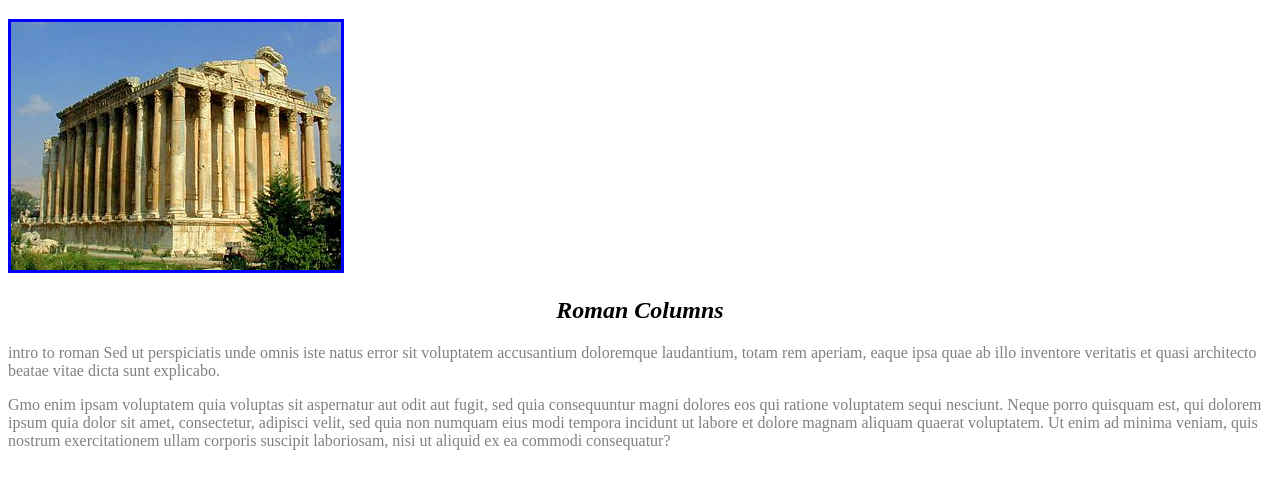
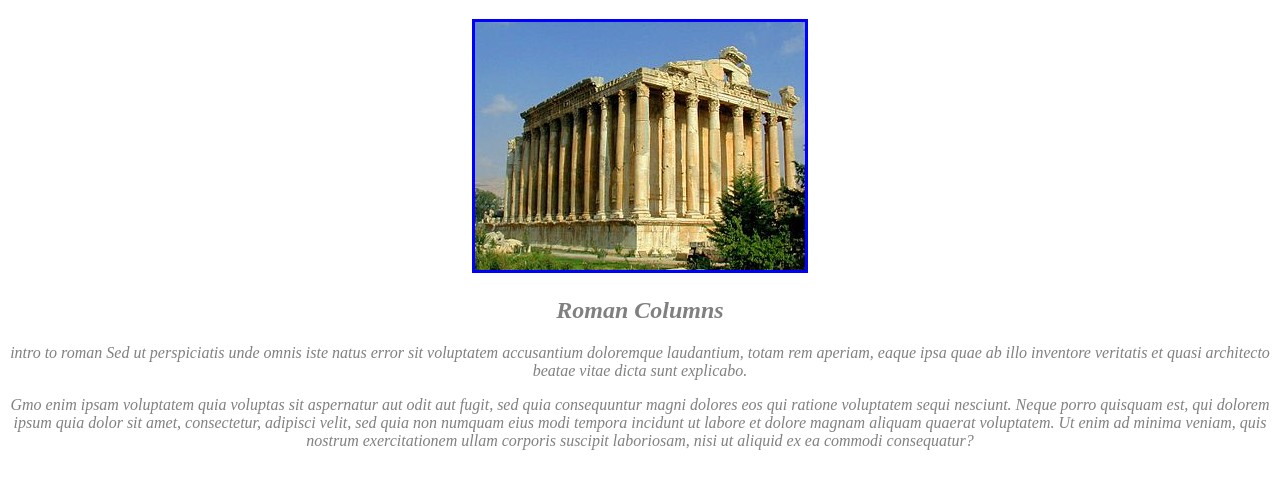
Before and after one commit to Sara-Hamilton/boring-lecture, a plain HTML site: page index.html in a window 1280 px wide. Shown: the part 61-550 px from the top of the page. Drawn offline with Linux system fonts and the light colour scheme.

Commit message:
add div for styling intro class

```diff
--- a/css/styles.css
+++ b/css/styles.css
@@ -1,13 +1,9 @@
-h2.intro {
+.intro {
   text-align: center;
   font-style: italic;
-}
-
-p.intro {
-  text-align: left;
   color: grey;
 }
 
-img.intro {
+img {
   border: 3px solid blue;
 }
--- a/index.html
+++ b/index.html
@@ -7,12 +7,14 @@
   <body>
     <h1>Introduction to Roman Architecture</h1>
 
-    <img class="intro" src="img/columns.jpg" alt="picture of Roman temple">
-    <h2 class="intro">Roman Columns</h2>
-    <p class="intro">intro to roman Sed ut perspiciatis unde omnis iste natus error sit voluptatem accusantium doloremque laudantium, totam rem aperiam, eaque ipsa quae ab illo inventore veritatis et quasi architecto beatae vitae dicta sunt explicabo.</p>
+    <div class="intro">
+      <img src="img/columns.jpg" alt="picture of Roman temple">
 
-    <p class="intro"> Gmo enim ipsam voluptatem quia voluptas sit aspernatur aut odit aut fugit, sed quia consequuntur magni dolores eos qui ratione voluptatem sequi nesciunt. Neque porro quisquam est, qui dolorem ipsum quia dolor sit amet, consectetur, adipisci velit, sed quia non numquam eius modi tempora incidunt ut labore et dolore magnam aliquam quaerat voluptatem. Ut enim ad minima veniam, quis nostrum exercitationem ullam corporis suscipit laboriosam, nisi ut aliquid ex ea commodi consequatur?</p>
+      <h2>Roman Columns</h2>
+      <p>intro to roman Sed ut perspiciatis unde omnis iste natus error sit voluptatem accusantium doloremque laudantium, totam rem aperiam, eaque ipsa quae ab illo inventore veritatis et quasi architecto beatae vitae dicta sunt explicabo.</p>
 
+      <p> Gmo enim ipsam voluptatem quia voluptas sit aspernatur aut odit aut fugit, sed quia consequuntur magni dolores eos qui ratione voluptatem sequi nesciunt. Neque porro quisquam est, qui dolorem ipsum quia dolor sit amet, consectetur, adipisci velit, sed quia non numquam eius modi tempora incidunt ut labore et dolore magnam aliquam quaerat voluptatem. Ut enim ad minima veniam, quis nostrum exercitationem ullam corporis suscipit laboriosam, nisi ut aliquid ex ea commodi consequatur?</p>
+    </div>
 
   </body>
 </html>
```
